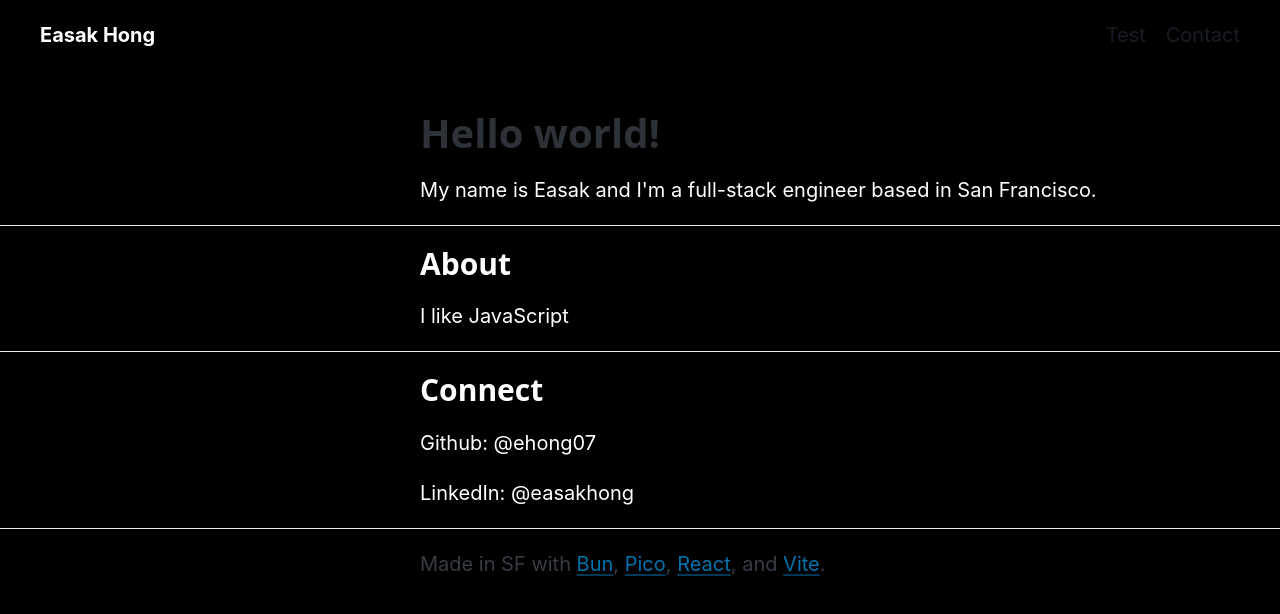
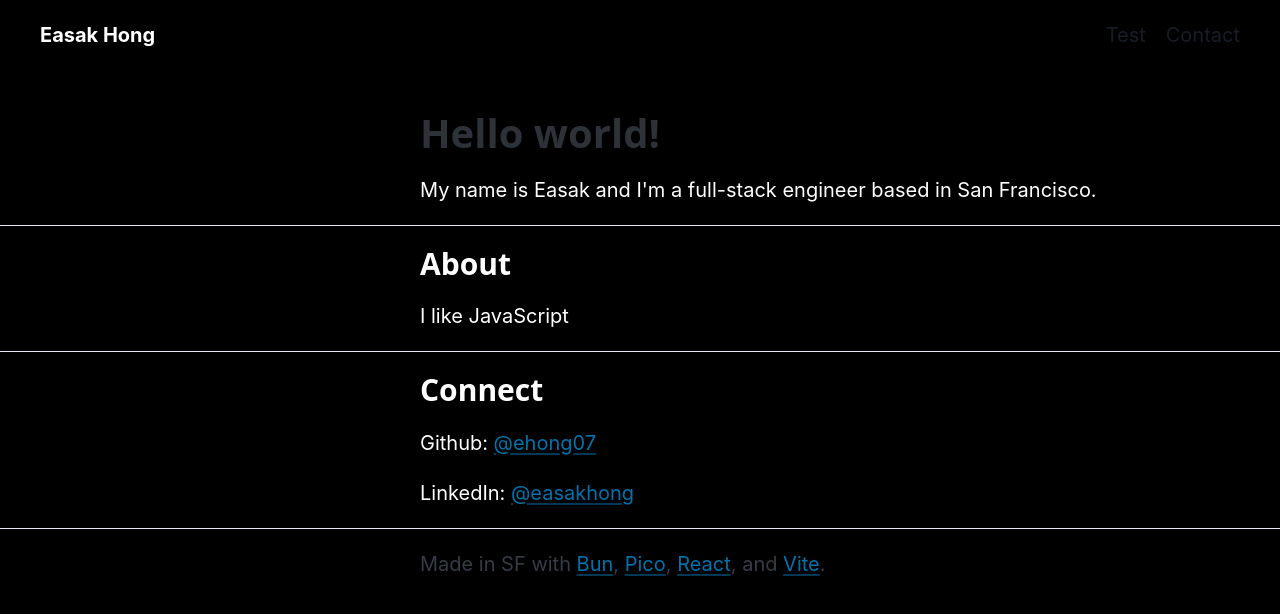
Before and after one commit to ehong07/page, a React (Vite) app in the folder app/: page / in a window 1280 px wide. Shown: the top 614 px of the page. Built offline with nearby package versions, Linux system fonts and the light colour scheme.

Commit message:
add links for socials

```diff
--- a/app/src/App.jsx
+++ b/app/src/App.jsx
@@ -22,8 +22,14 @@ function App() {
       <section className="social">
         <div className="container">
           <h3 className="title">Connect</h3>
-          <p className="text">Github: @ehong07</p>
-          <p className="text">LinkedIn: @easakhong</p>
+          <p className="text">
+            Github:&nbsp;
+            <a target="_blank" href="https://github.com/ehong07">@ehong07</a>
+          </p>
+          <p className="text">
+            LinkedIn:&nbsp;
+            <a target="_blank" href="https://linkedin.com/in/easakhong">@easakhong</a>
+          </p>
         </div>
       </section>
       <hr />
```
